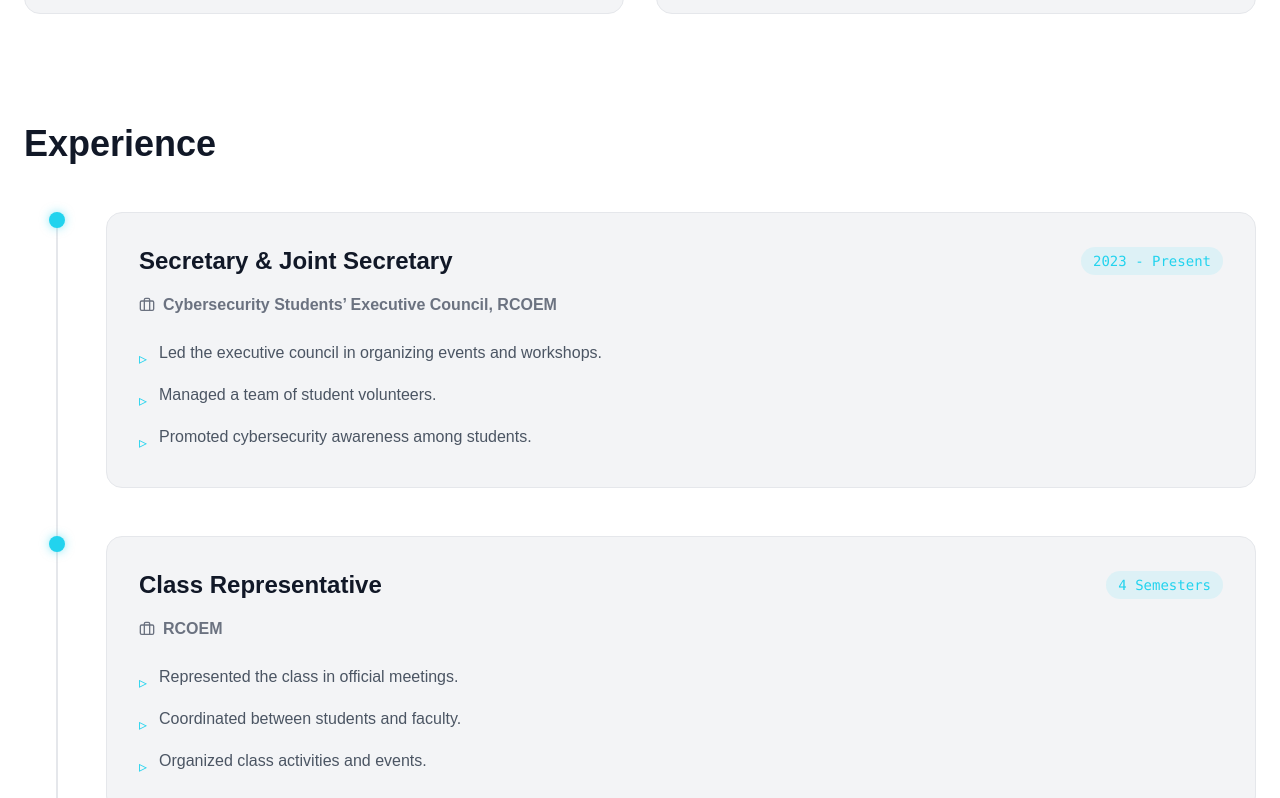
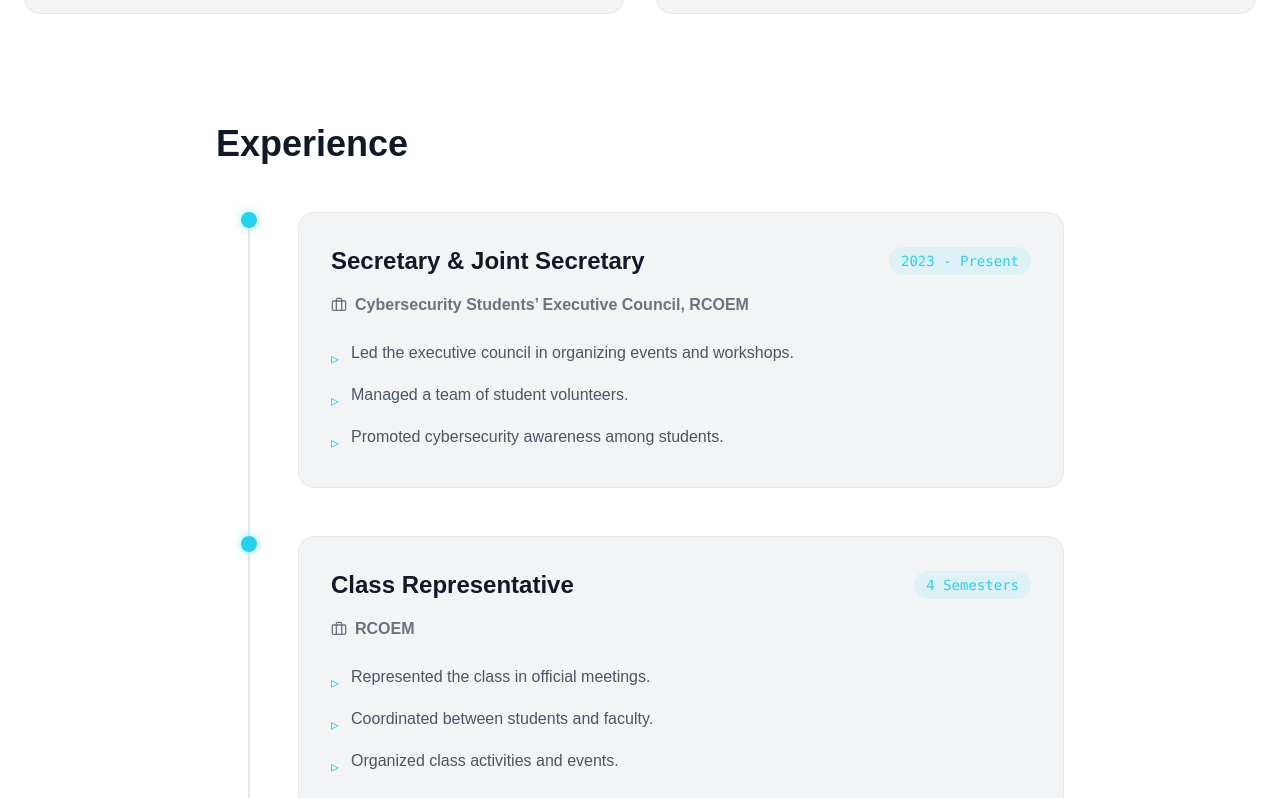
Before and after one commit to prathameshratthe/prathameshratthe.github.io, a Svelte app: page / in a window 1280 px wide. Shown: the part 4175-4973 px from the top of the page. Built offline with nearby package versions, Linux system fonts and the light colour scheme; a web font is replaced by a local one.

Commit message:
fix: restore 3D tilt animation and center experience section

```diff
--- a/src/components/Experience.svelte
+++ b/src/components/Experience.svelte
@@ -28,7 +28,7 @@
     id="experience"
     class="py-20 bg-white dark:bg-dark text-gray-900 dark:text-white relative overflow-hidden transition-colors duration-300"
 >
-    <div class="container mx-auto px-6 relative z-10">
+    <div class="container mx-auto px-6 relative z-10 max-w-4xl">
         <h2
             class="text-3xl md:text-4xl font-heading font-bold mb-12 flex items-center gap-3"
         >
```
